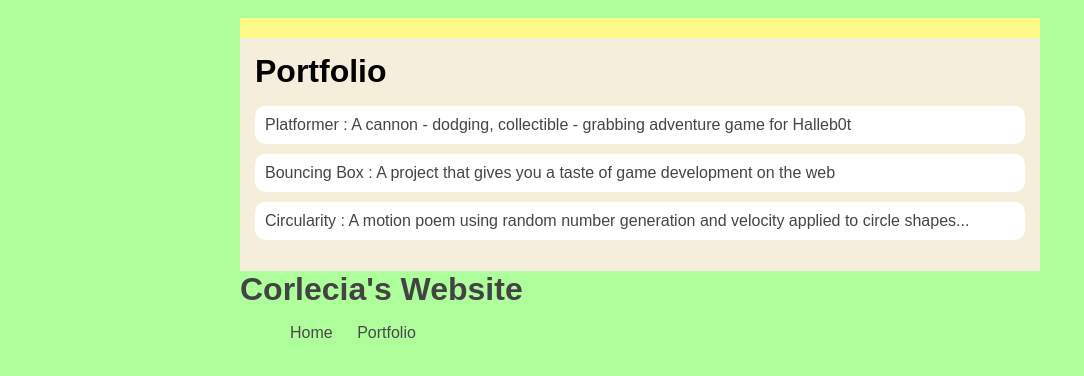
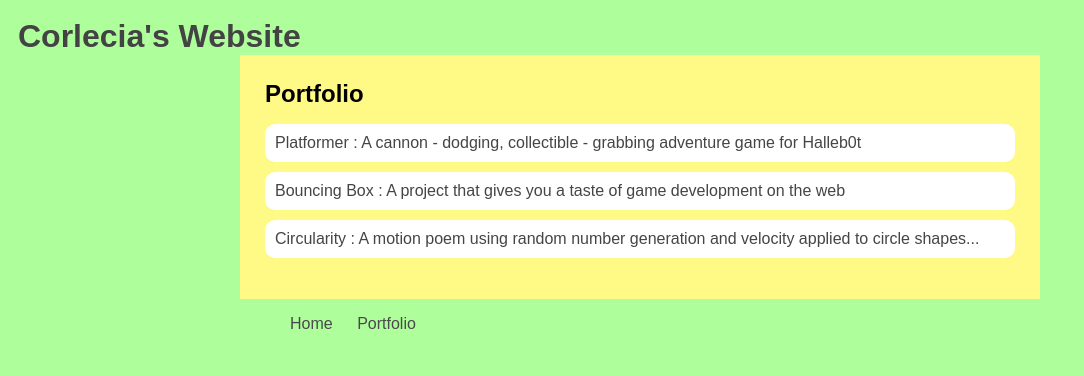
Before and after one commit to l3ciaa/l3ciaa.github.io, a plain HTML site: page portfolio.html in a window 1280 px wide. Shown: the whole page, without its empty margins (0-1084 px from the left). Drawn offline with Linux system fonts and the light colour scheme.

Commit message:
add portfolio.html file

```diff
--- a/portfolio.html
+++ b/portfolio.html
@@ -6,21 +6,22 @@
     </head>
 
     <body>
+      <h1>Corlecia's Website</h1>
       <div id="all-contents">
         <nav>
-            <!-- Nav stuff here...-->
+
+          <div class="content">
+            <h1>Portfolio</h1>
+           <ul id="portfolio">
+             <li><a href="projects/platformer/">Platformer : A cannon - dodging, collectible - grabbing adventure game for Halleb0t</a></li>
+             <li><a href="projects/bouncing-box/">Bouncing Box : A project that gives you a taste of game development on the web </a></li>
+             <li><a href="projects/circularity/">Circularity : A motion poem using random number generation and velocity applied to circle shapes...</a></li>
         </nav>
         <main>
-            <div class="content">
-                 <h1>Portfolio</h1>
-                <ul id="portfolio">
-                  <li><a href="projects/platformer/">Platformer : A cannon - dodging, collectible - grabbing adventure game for Halleb0t</a></li>
-                  <li><a href="projects/bouncing-box/">Bouncing Box : A project that gives you a taste of game development on the web </a></li>
-                  <li><a href="projects/circularity/">Circularity : A motion poem using random number generation and velocity applied to circle shapes...</a></li>
+
             </ul>
-            </div>
+
         </main>
-            <h1>Corlecia's Website</h1>
             <ul id="nav-ul">
                <li class="nav-li">
                <a class="nav-a" href="index.html">Home</a>
```
Also changed, not shown: index.html (+1 -0 lines).
